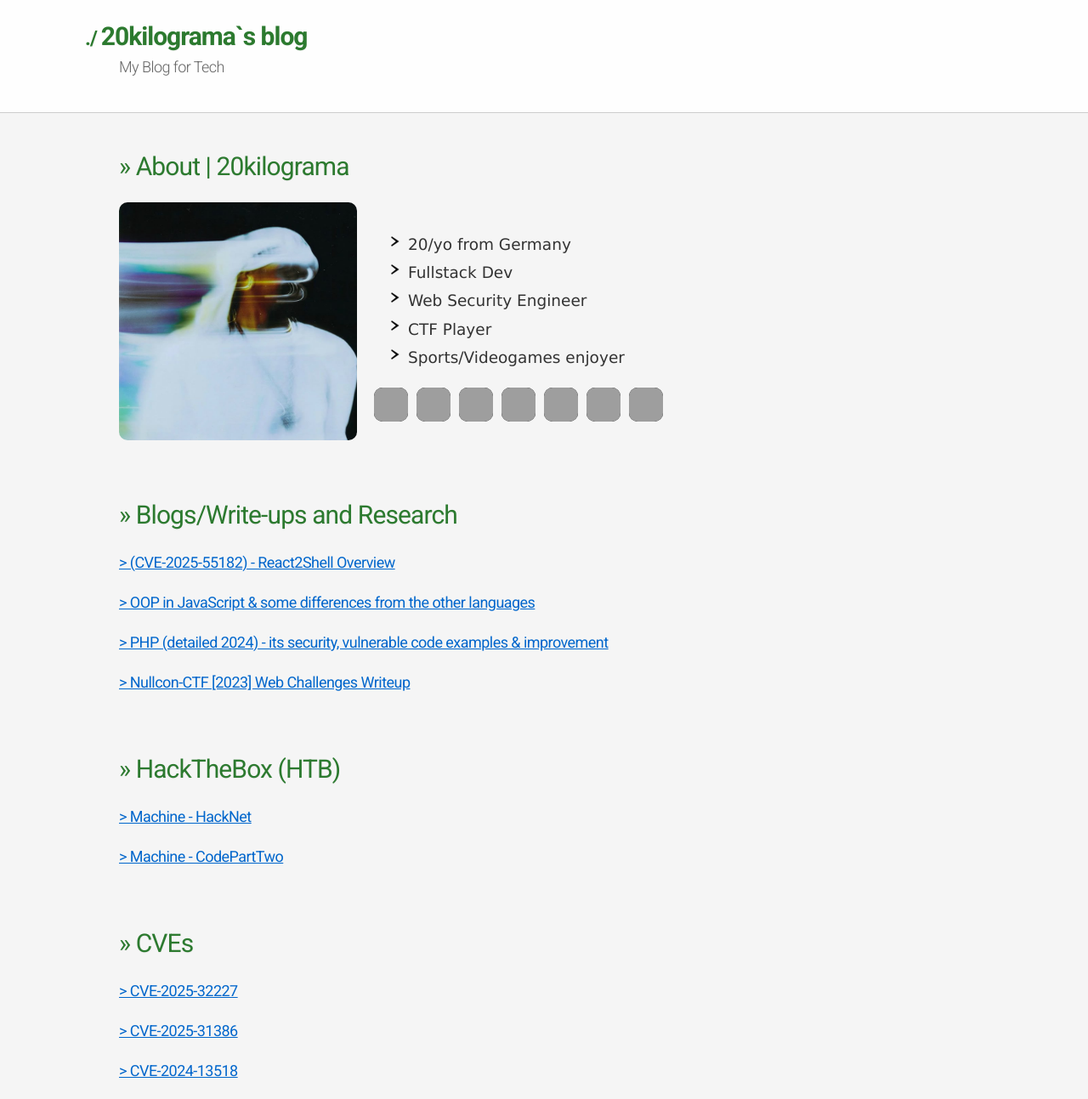
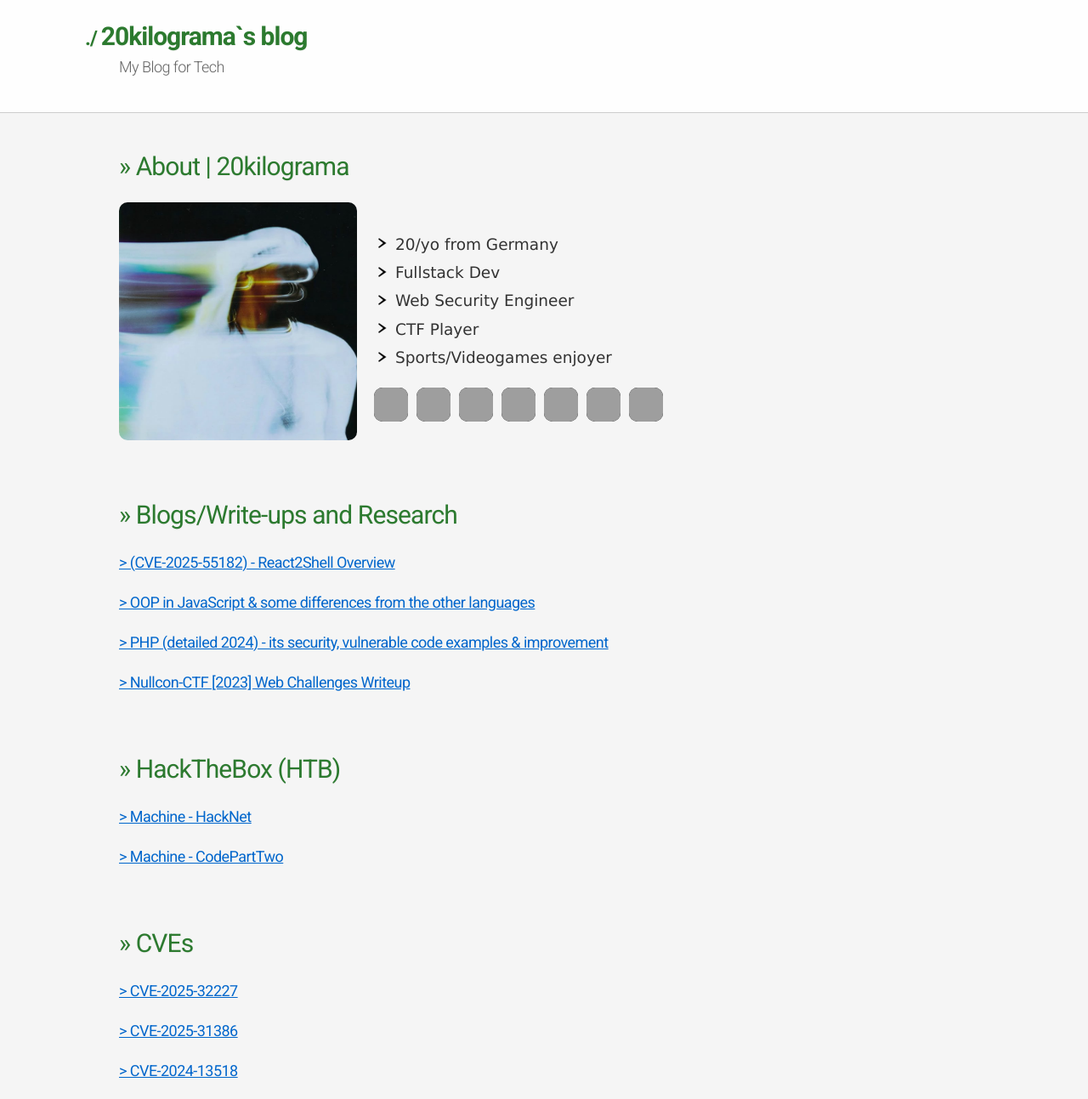
Before and after one commit to 20kilograma/blog, a Jekyll site: the page built from index.md, in a window 1280 px wide. Shown: the whole page at 85% size. Built offline with Jekyll 4.4.1, drawn with Linux system fonts in a browser that asks for light colours; nearby versions of some CDN libraries; some web fonts are replaced; our own code applies the rules of GitHub Pages for plain Markdown files; grey boxes are pictures that could not be loaded.

Commit message:
Update jekyll-theme-hacker.scss

```diff
--- a/_sass/jekyll-theme-hacker.scss
+++ b/_sass/jekyll-theme-hacker.scss
@@ -150,16 +150,22 @@
   font-weight: bold;
 }
 
+ul {
+  margin-left: 0;
+  padding-left: 0;
+}
+
 ul li {
   list-style: none;
   position: relative;
+  padding-left: 25px;
 }
 
 ul li::before {
   content: '';
   position: absolute;
-  left: -25px;
-  top: 0.2em;
+  left: 0;
+  top: 0.35em;
   width: 18px;
   height: 18px;
   background-image: url('../images/bullet.png');
```
